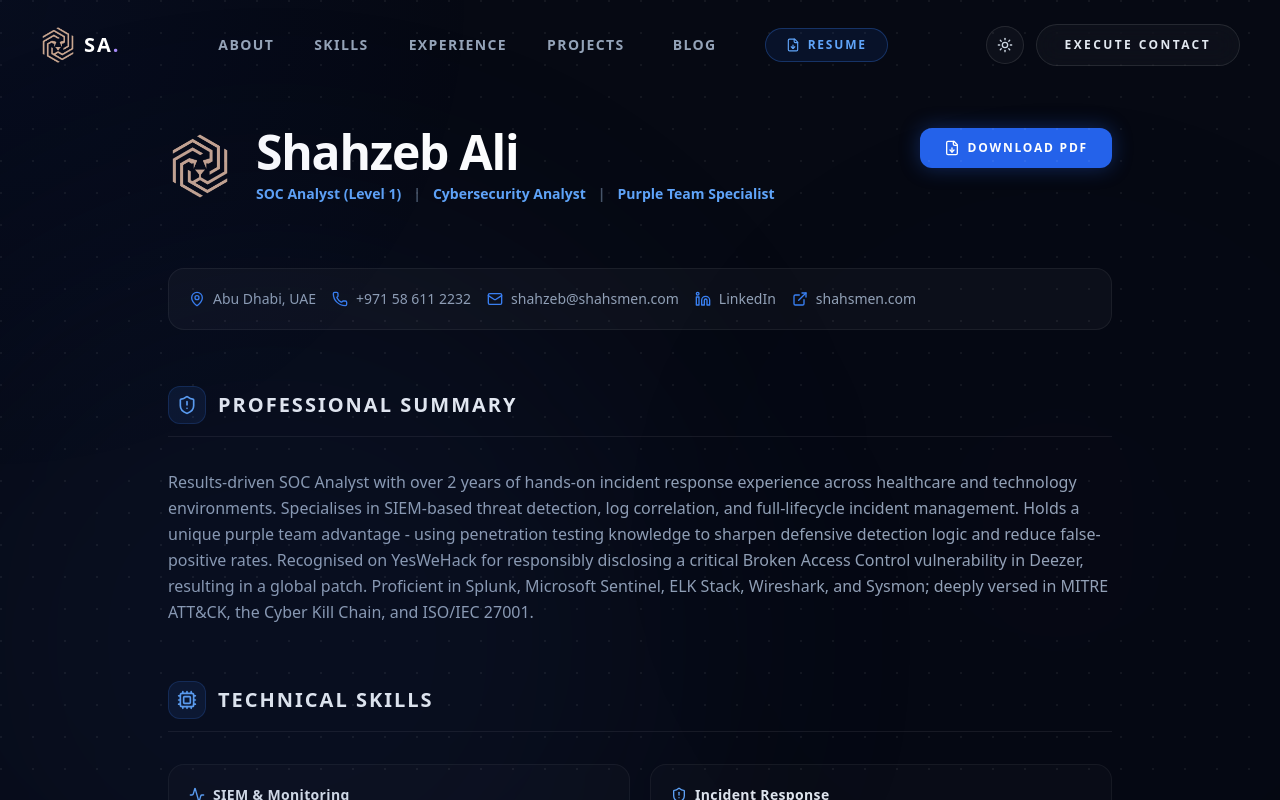
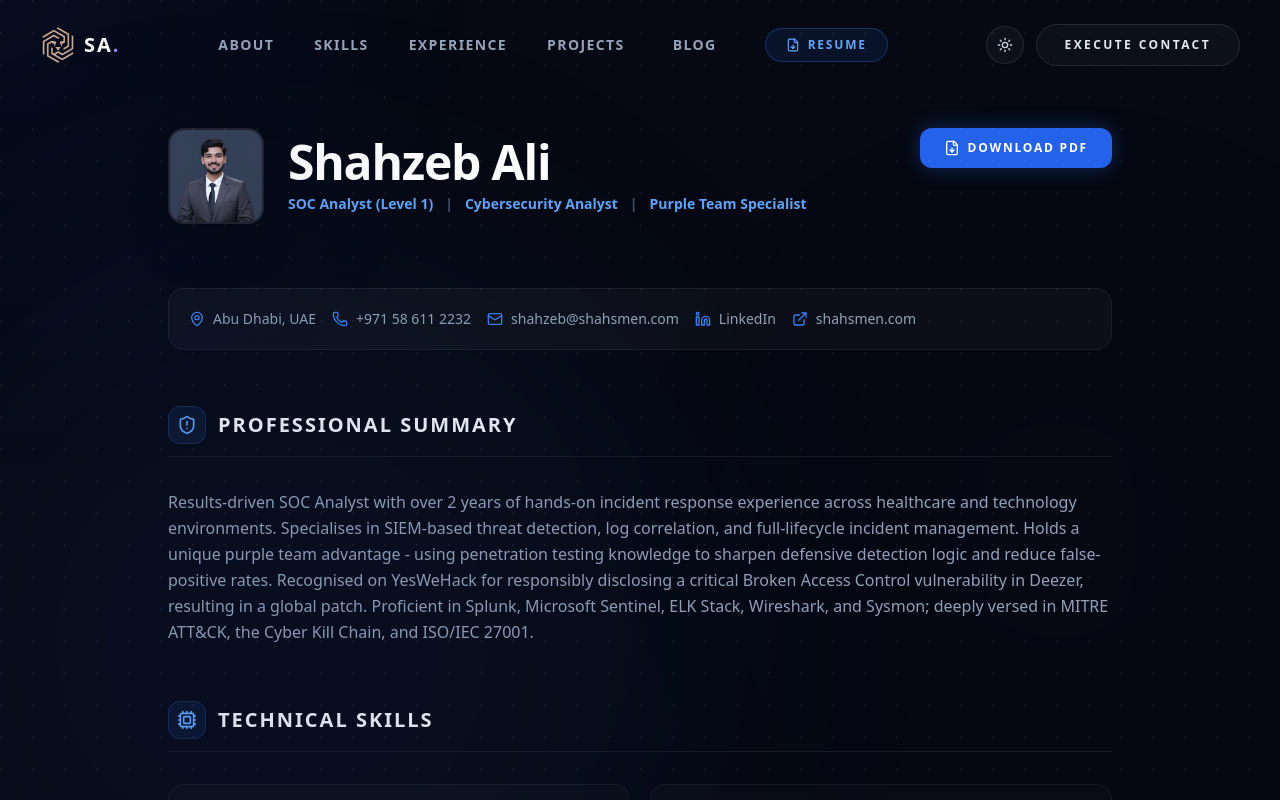
Before and after one commit to ishahzebali/portfolio, a React (Vite) app: page /resume in a window 1280 px wide. Shown: the top 800 px of the page. Built offline with nearby package versions, Linux system fonts and the light colour scheme; a small style sheet from the web is missing.

Commit message:
fix: update resume picture and correct PDF download path

```diff
--- a/src/pages/Resume.jsx
+++ b/src/pages/Resume.jsx
@@ -15,6 +15,7 @@ const RESUME_DATA = {
     email: "shahzeb@shahsmen.com",
     linkedin: "linkedin.com/in/ishahzebali",
     website: "shahsmen.com",
+    image: "/assets/images/profile.jpg",
     details: "Nationality: Pakistani | Visa: UAE Family-Sponsored Residence Visa | Languages: English (Fluent), Urdu (Native)"
   },
   summary: "Results-driven SOC Analyst with over 2 years of hands-on incident response experience across healthcare and technology environments. Specialises in SIEM-based threat detection, log correlation, and full-lifecycle incident management. Holds a unique purple team advantage - using penetration testing knowledge to sharpen defensive detection logic and reduce false-positive rates. Recognised on YesWeHack for responsibly disclosing a critical Broken Access Control vulnerability in Deezer, resulting in a global patch. Proficient in Splunk, Microsoft Sentinel, ELK Stack, Wireshark, and Sysmon; deeply versed in MITRE ATT&CK, the Cyber Kill Chain, and ISO/IEC 27001.",
@@ -111,11 +112,14 @@ const Resume = () => {
         {/* ── HEADER ── */}
         <div className="flex flex-col md:flex-row md:items-start justify-between gap-8 mb-16">
           <div className="flex items-center gap-6">
-            <img
-              src="/assets/images/logo.png"
-              alt="SHAHSMEN"
-              className="h-16 w-16 object-contain"
-            />
+            <div className="relative group/photo">
+              <div className="absolute inset-0 rounded-2xl bg-blue-500/20 blur-xl opacity-0 group-hover/photo:opacity-100 transition-opacity duration-500"></div>
+              <img
+                src={RESUME_DATA.personal.image}
+                alt={RESUME_DATA.personal.name}
+                className="h-20 w-20 md:h-24 md:w-24 object-cover rounded-2xl border-2 border-slate-200 dark:border-white/[0.1] shadow-2xl relative z-10 group-hover/photo:scale-105 transition-transform duration-500"
+              />
+            </div>
             <div>
               <h1 className="text-4xl md:text-5xl font-extrabold tracking-tight text-slate-900 dark:text-white leading-tight">
                 {RESUME_DATA.personal.name}
@@ -130,7 +134,7 @@ const Resume = () => {
             </div>
           </div>
           <a
-            href="/assets/resume/SOC Analyst Resume.pdf"
+            href="/assets/resume/Shahzeb Ali ATS Resume.pdf"
             target="_blank"
             rel="noopener noreferrer"
             className="shrink-0 inline-flex items-center gap-2 px-6 py-3 bg-blue-600 hover:bg-blue-500 text-white text-xs font-bold tracking-[0.15em] uppercase rounded-xl transition-all duration-300 shadow-[0_0_20px_rgba(37,99,235,0.35)] hover:shadow-[0_0_30px_rgba(37,99,235,0.55)] hover:-translate-y-0.5 self-start md:self-auto"
```
